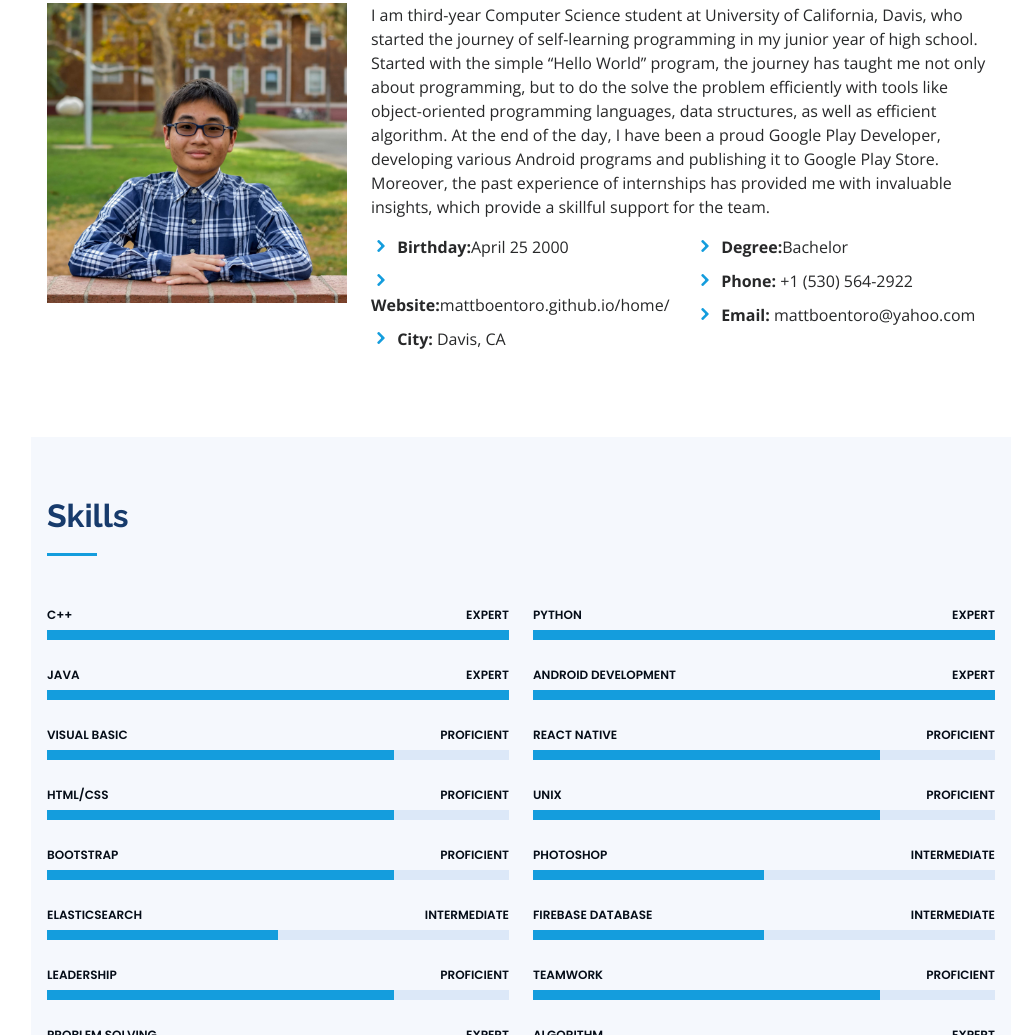
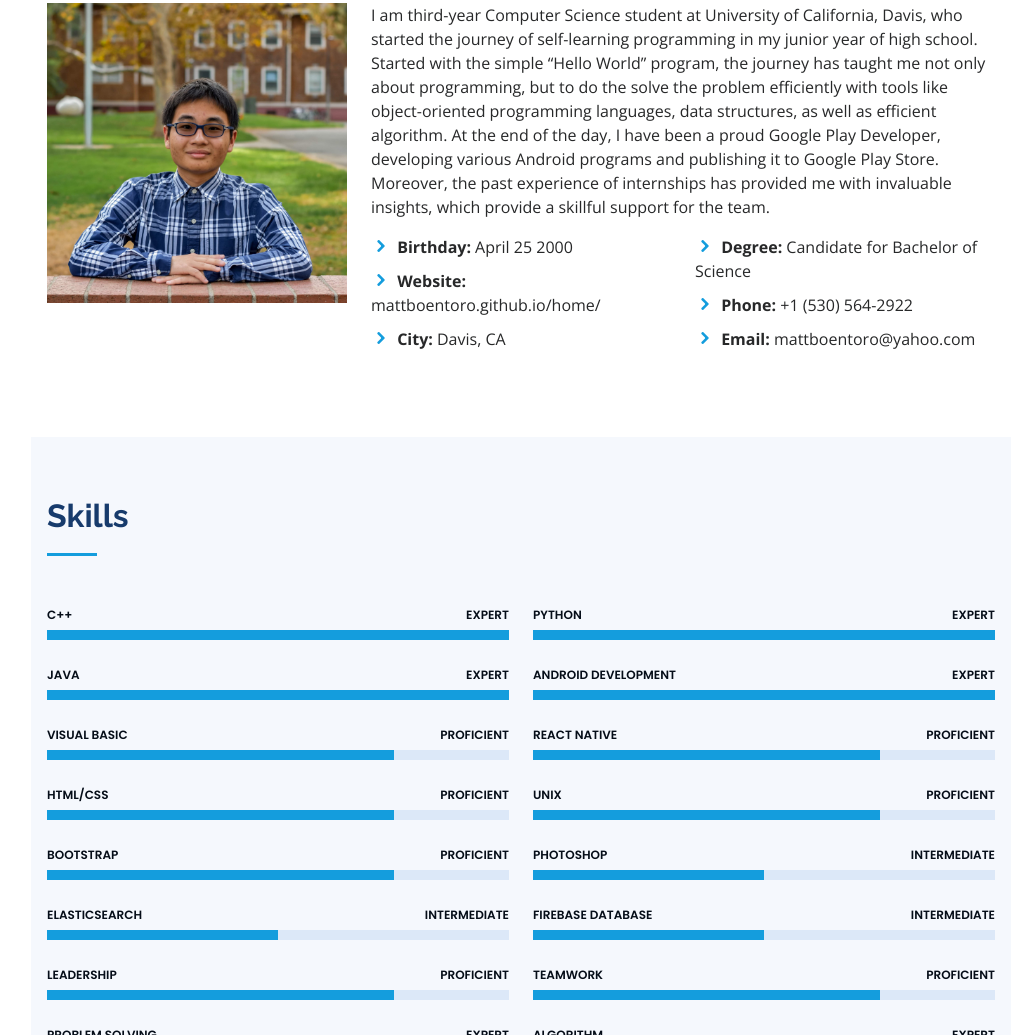
Before and after one commit to mattboentoro/home, a plain HTML site: page index.html in a window 1280 px wide. Shown: the part 965-2000 px from the top of the page, without its empty margins (269-1280 px from the left). Drawn offline with nearby package versions, Linux system fonts and the light colour scheme.

Commit message:
Update index.html

```diff
--- a/index.html
+++ b/index.html
@@ -94,14 +94,14 @@
             <div class="row">
               <div class="col-lg-6">
                 <ul>
-                  <li><i class="icofont-rounded-right"></i> <strong>Birthday:</strong>April 25 2000</li>
-                  <li><i class="icofont-rounded-right"></i> <strong>Website:</strong>mattboentoro.github.io/home/</li>
+                  <li><i class="icofont-rounded-right"></i> <strong>Birthday:</strong> April 25 2000</li>
+                  <li><i class="icofont-rounded-right"></i> <strong>Website:</strong> mattboentoro.github.io/home/</li>
                   <li><i class="icofont-rounded-right"></i> <strong>City:</strong> Davis, CA</li>
                 </ul>
               </div>
               <div class="col-lg-6">
                 <ul>
-                  <li><i class="icofont-rounded-right"></i> <strong>Degree:</strong>Bachelor</li>
+                  <li><i class="icofont-rounded-right"></i> <strong>Degree:</strong> Candidate for Bachelor of Science</li>
                   <li><i class="icofont-rounded-right"></i> <strong>Phone:</strong> +1 (530) 564-2922</li>
                   <li><i class="icofont-rounded-right"></i> <strong>Email:</strong> mattboentoro@yahoo.com</li>
                 </ul>
```
